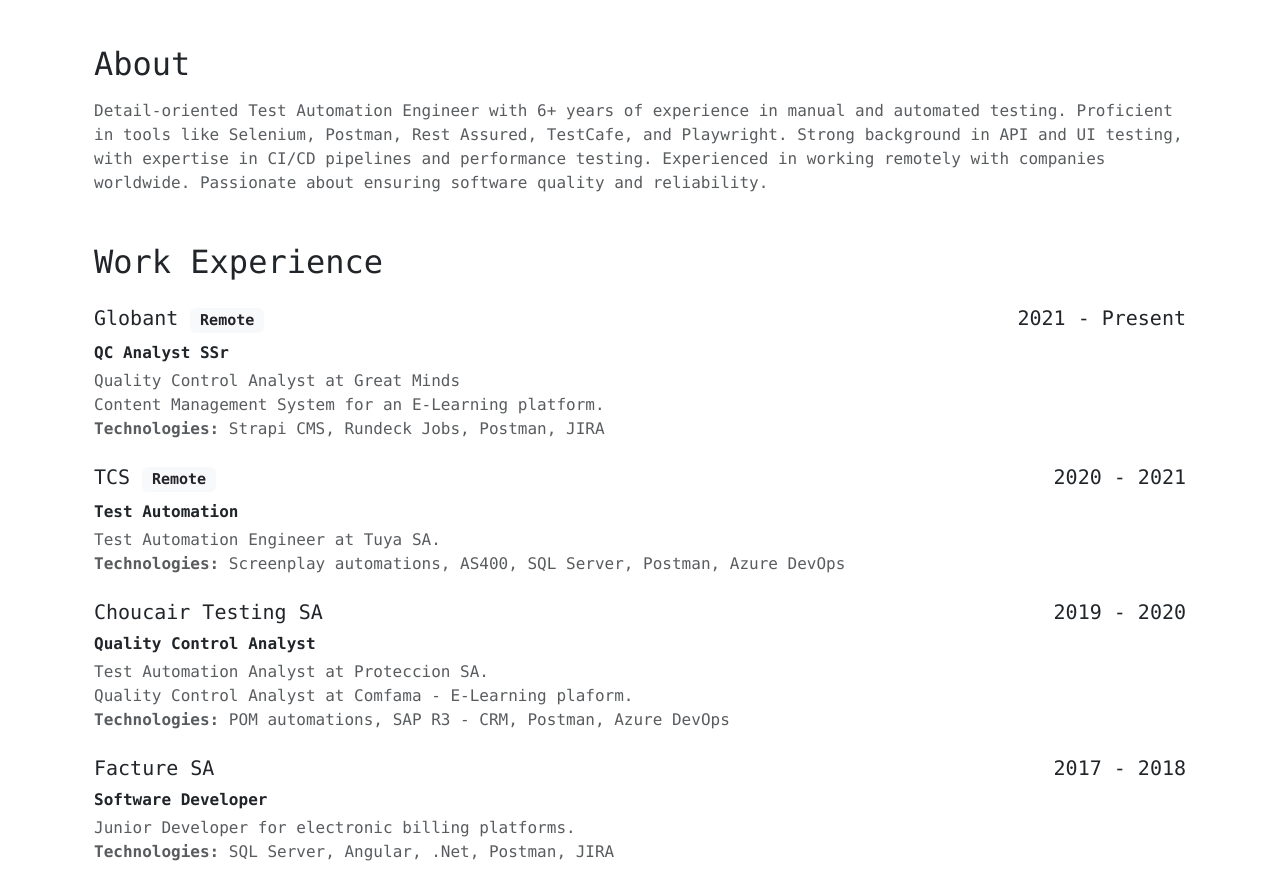
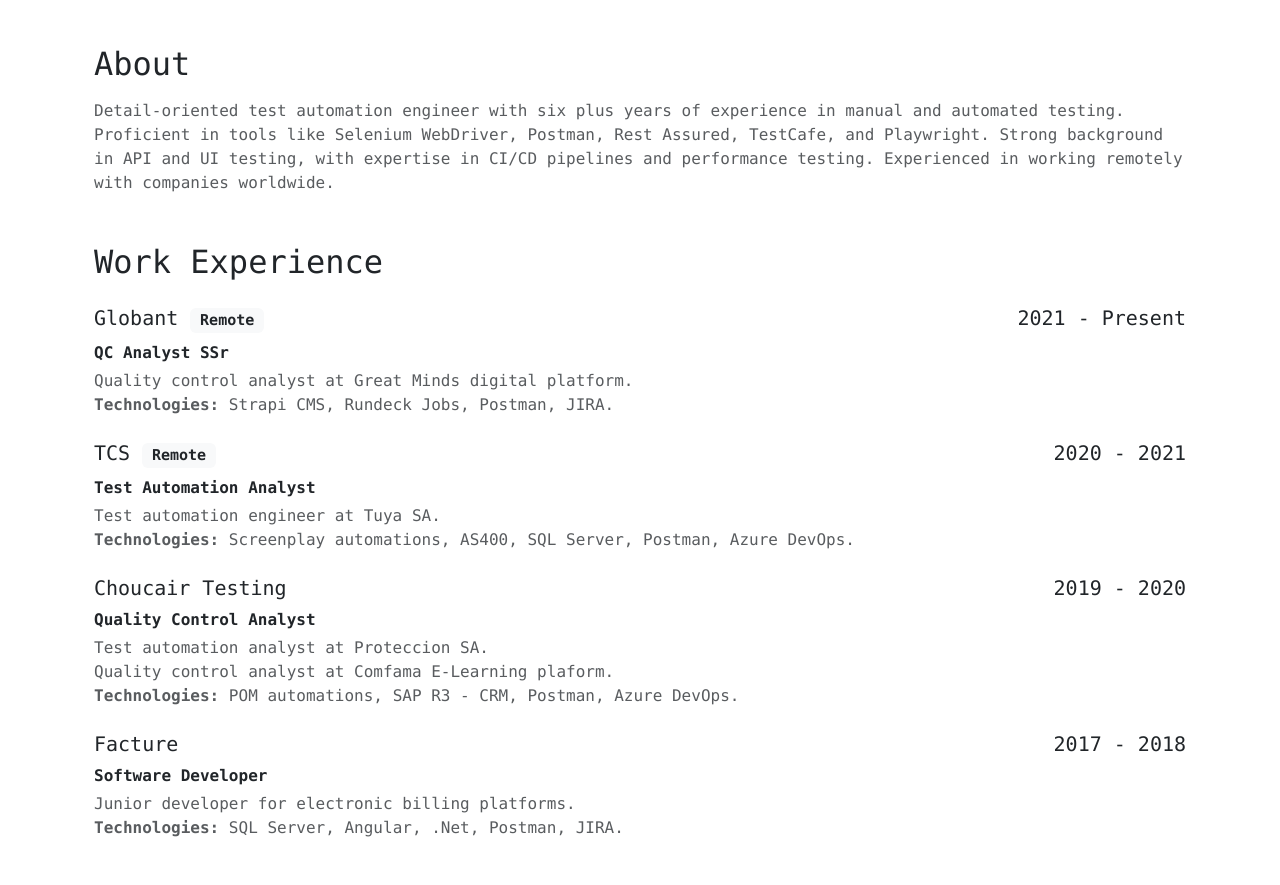
Before and after one commit to Carverok/cv-page, a plain HTML site: page index.html in a window 1280 px wide. Shown: the part 221-1106 px from the top of the page. Drawn offline with nearby package versions, Linux system fonts and the light colour scheme.

Commit message:
Update cv content

```diff
--- a/index.html
+++ b/index.html
@@ -12,7 +12,7 @@
         <div class="row align-items-center mb-4">
           <div class="col-8	col-sm-8 col-md-9 col-lg-9 col-xl-9">
             <h1 class="mb-1">Nayib Ayus</h1>
-            <p class="text-muted">Detail-oriented Software Engineer with expertise in both automated and manual testing.</p>
+            <p class="text-muted">Software Engineer with expertise in both automated and manual testing techniques to guarantee software quality and reliability.</p>
             <p class="text-muted">
               <a href="https://www.google.com/maps/place/Sahagun" target="_blank" class="btn btn-sm">
                 <i class="bi bi-geo-alt">
@@ -63,11 +63,10 @@
       <div class="container mt-5">
         <h2 class="mb-3">About</h2>
         <p class="text-muted">
-          Detail-oriented Test Automation Engineer with 6+ years of experience in manual and automated testing.
-          Proficient in tools like Selenium, Postman, Rest Assured, TestCafe, and Playwright.
+          Detail-oriented test automation engineer with six plus years of experience in manual and automated testing.
+          Proficient in tools like Selenium WebDriver, Postman, Rest Assured, TestCafe, and Playwright.
           Strong background in API and UI testing, with expertise in CI/CD pipelines and performance testing.
           Experienced in working remotely with companies worldwide.
-          Passionate about ensuring software quality and reliability.
         </p>
       </div>
     </section>
@@ -84,9 +83,8 @@
           </h5>
           <p class="fw-bold mb-1">QC Analyst SSr</p>
           <p class="text-muted">
-            Quality Control Analyst at Great Minds <br>
-            Content Management System for an E-Learning platform.<br>
-          <strong>Technologies:</strong> Strapi CMS, Rundeck Jobs, Postman, JIRA</p>
+            Quality control analyst at Great Minds digital platform.<br>
+          <strong>Technologies:</strong> Strapi CMS, Rundeck Jobs, Postman, JIRA.</p>
         </div>
         <div class="mb-4">
           <h5 class="d-flex justify-content-between">
@@ -95,30 +93,30 @@
             </span>
             <span>2020 - 2021</span>
           </h5>
-          <p class="fw-bold mb-1">Test Automation</p>
-          <p class="text-muted">Test Automation Engineer at Tuya SA.<br>
-          <strong>Technologies:</strong> Screenplay automations, AS400, SQL Server, Postman, Azure DevOps</p>
+          <p class="fw-bold mb-1">Test Automation Analyst</p>
+          <p class="text-muted">Test automation engineer at Tuya SA.<br>
+          <strong>Technologies:</strong> Screenplay automations, AS400, SQL Server, Postman, Azure DevOps.</p>
         </div>
         <div class="mb-4">
           <h5 class="d-flex justify-content-between">
-            <span>Choucair Testing SA</span>
+            <span>Choucair Testing</span>
             <span>2019 - 2020</span>
           </h5>
           <p class="fw-bold mb-1">Quality Control Analyst</p>
           <p class="text-muted">
-            Test Automation Analyst at Proteccion SA.<br>
-            Quality Control Analyst at Comfama - E-Learning plaform.<br>
-            <strong>Technologies:</strong> POM automations, SAP R3 - CRM, Postman, Azure DevOps</p>
+            Test automation analyst at Proteccion SA.<br>
+            Quality control analyst at Comfama E-Learning plaform.<br>
+            <strong>Technologies:</strong> POM automations, SAP R3 - CRM, Postman, Azure DevOps.</p>
           </p>
         </div>
         <div class="mb-4">
           <h5 class="d-flex justify-content-between">
-            <span>Facture SA</span>
+            <span>Facture</span>
             <span>2017 - 2018</span>
           </h5>
           <p class="fw-bold mb-1">Software Developer</p>
-          <p class="text-muted">Junior Developer for electronic billing platforms.<br>
-            <strong>Technologies:</strong> SQL Server, Angular, .Net, Postman, JIRA
+          <p class="text-muted">Junior developer for electronic billing platforms.<br>
+            <strong>Technologies:</strong> SQL Server, Angular, .Net, Postman, JIRA.
           </p>
           </p>
         </div>
@@ -132,7 +130,7 @@
               <span>Universidad de Cordoba</span>
               <span>2009 - 2015</span>
             </h5>
-            <p class="text-muted">Bachelor's Degree in Systems Engineering</p>
+            <p class="text-muted">Bachelor's degree in Systems Engineering.</p>
         </div>
       </div>
     </section>
@@ -167,7 +165,7 @@
             <div class="card h-100 border-0 shadow-sm">
               <div class="card-body">
                 <h5 class="card-title">Carverok.github.io <span class="text-success">•</span></h5>
-                <p class="card-text">Responsive and minimalist web page project for CV</p>
+                <p class="card-text">Responsive and minimalist web page project for CV.</p>
                 <div>
                   <span class="badge bg-secondary">HTML</span>
                   <span class="badge bg-secondary">Bopostrap</span>
@@ -179,7 +177,7 @@
             <div class="card h-100 border-0 shadow-sm">
               <div class="card-body">
                 <h5 class="card-title">dualboot-automation <span class="text-success">•</span></h5>
-                <p class="card-text">Test automation project for the Demoblaze Demo Application.</p>
+                <p class="card-text">Test automation project for the Demoblaze demo application.</p>
                 <div>
                   <span class="badge bg-secondary">Playwright</span>
                   <span class="badge bg-secondary">TypeScript</span>
@@ -193,7 +191,7 @@
             <div class="card h-100 border-0 shadow-sm">
               <div class="card-body">
                 <h5 class="card-title">dualboot-performance <span class="text-success">•</span></h5>
-                <p class="card-text">Performance testing suite for the OrangeHRM Demo Application.</p>
+                <p class="card-text">Performance testing suite for the OrangeHRM demo application.</p>
                 <div>
                   <span class="badge bg-secondary">K6 CLI</span>
                   <span class="badge bg-secondary">JavaScript</span>
@@ -207,7 +205,7 @@
             <div class="card h-100 border-0 shadow-sm">
               <div class="card-body">
                 <h5 class="card-title">testcafe-getting-started <span class="text-success">•</span></h5>
-                <p class="card-text">Test cafe automation project for TestCafe Demo Application.</p>
+                <p class="card-text">Test cafe automation project for TestCafe demo application.</p>
                 <div>
                   <span class="badge bg-secondary">TestCafe</span>
                   <span class="badge bg-secondary">JavaScript</span>
```
